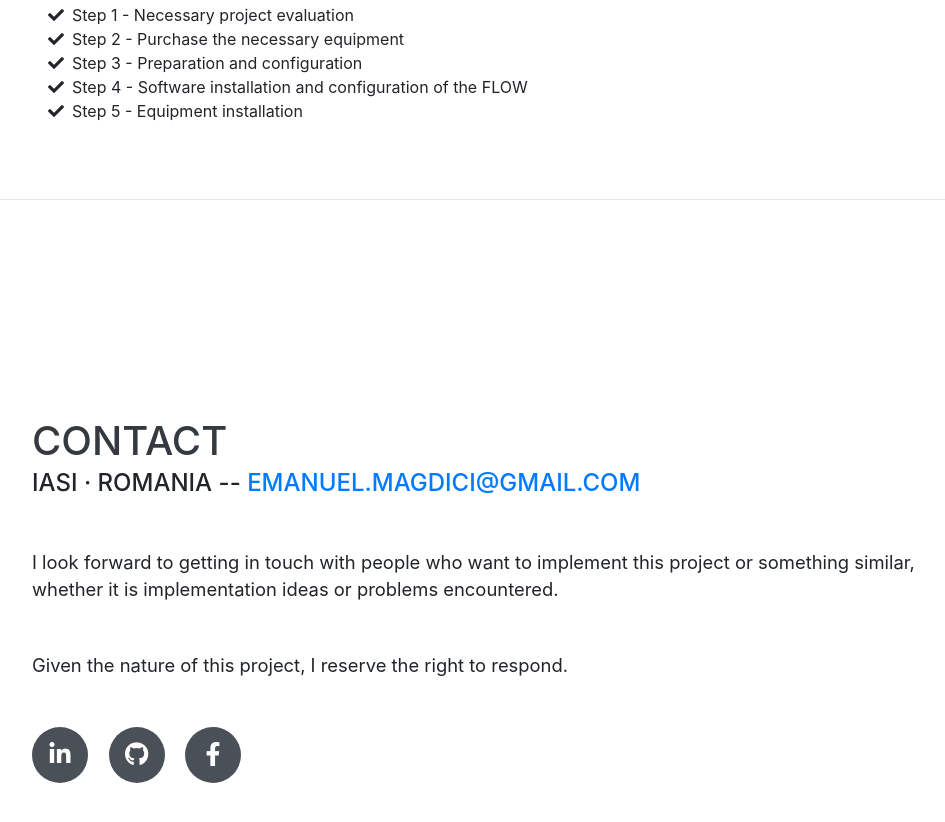
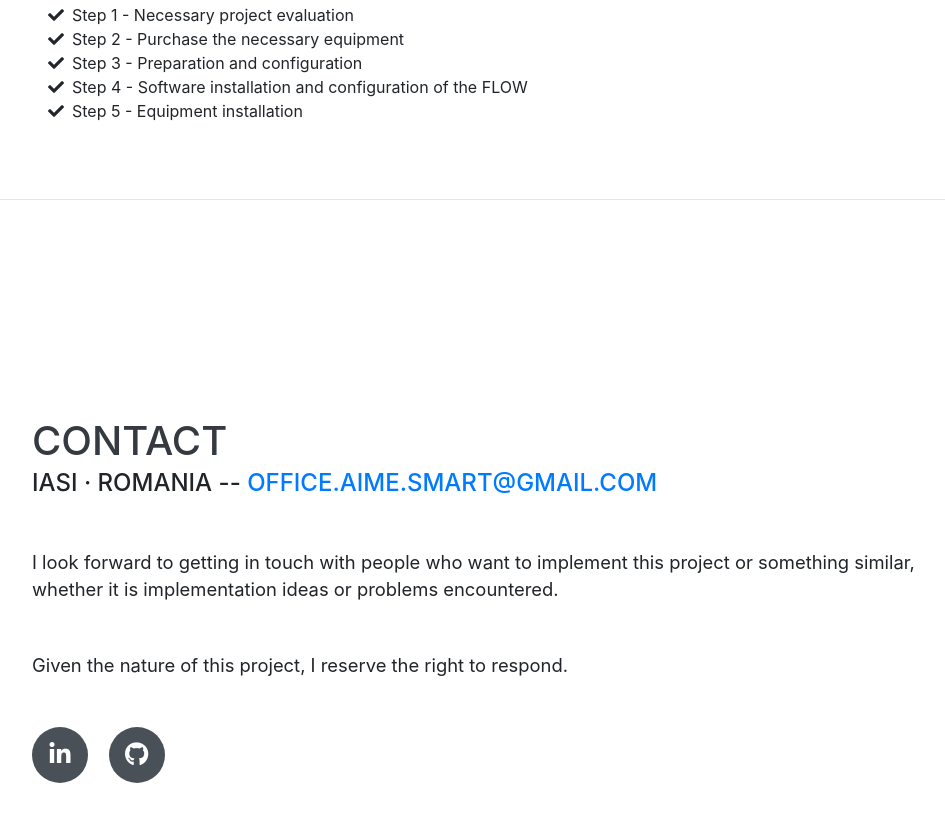
Before and after one commit to MEPF/AIME-SmartHome, a website with bundled scripts: page index.html in a window 1280 px wide. Shown: the part 5123-5945 px from the top of the page, without its empty margins (288-1233 px from the left). Built offline with nearby package versions, Linux system fonts and the light colour scheme; a web font is replaced by a local one.

Commit message:
16.05.2020_11.30

```diff
--- a/index.html
+++ b/index.html
@@ -79,7 +79,7 @@
           <span class="text-primary">SMART HOME</span>
         </h1>
         <div class="subheading mb-5">Smart Home for everyone, complete project
-          <a href="">FREE</a>
+          <a href="https://github.com/MEPF/AIME-SmartHome">FREE</a>
         </div>
         <p class="lead mb-5">This project is born from a desire to have a smart home with minimal costs, in order to enjoy the comfort offered by the evolution of technologies. Made for a minimum of HARDWARE and SOFTWARE knowledge as you will see.</p>
         <div class="social-icons">
@@ -294,7 +294,7 @@
       <div class="w-100">
         <h1 class="mb-0">CONTACT</h1>
         <div class="subheading mb-5">IASI · ROMANIA --
-          <a href="mailto:emanuel.magdici@gmail.com">emanuel.magdici&#64;gmail.com</a>
+          <a href="mailto:office.aime.smart@gamil.com">office.aime.smart&#64;gmail.com</a>
         </div>
         <p class="lead mb-5">I look forward to getting in touch with people who want to implement this project or something similar, whether it is implementation ideas or problems encountered.</p>
         <p class="lead mb-5">Given the nature of this project, I reserve the right to respond.</p>
@@ -304,9 +304,6 @@
           </a>
           <a href="https://github.com/MEPF">
             <i class="fab fa-github"></i>
-          </a>
-          <a href="https://www.facebook.com/magdici.emanuel">
-            <i class="fab fa-facebook-f"></i>
           </a>
         </div>
       </div>
```
